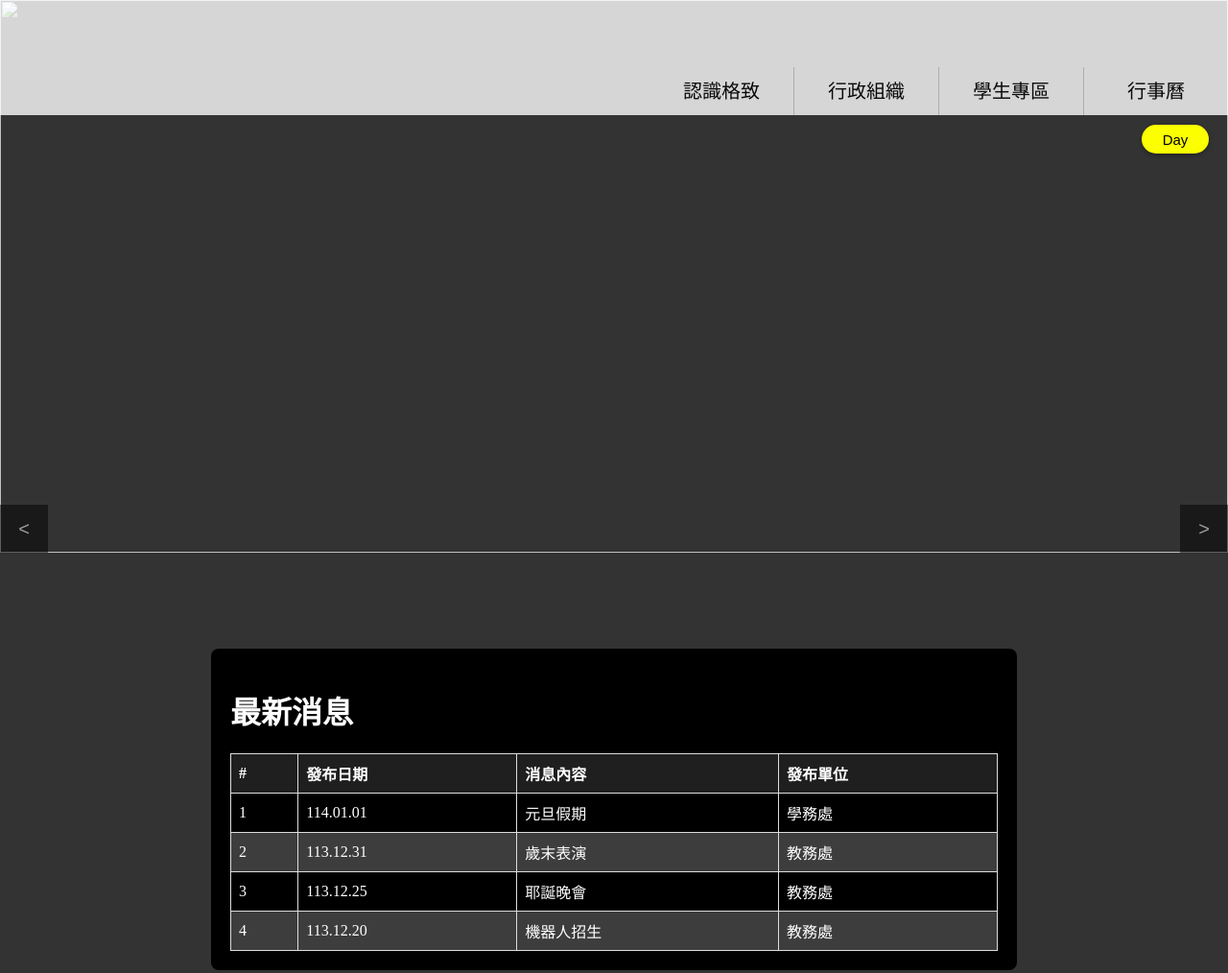
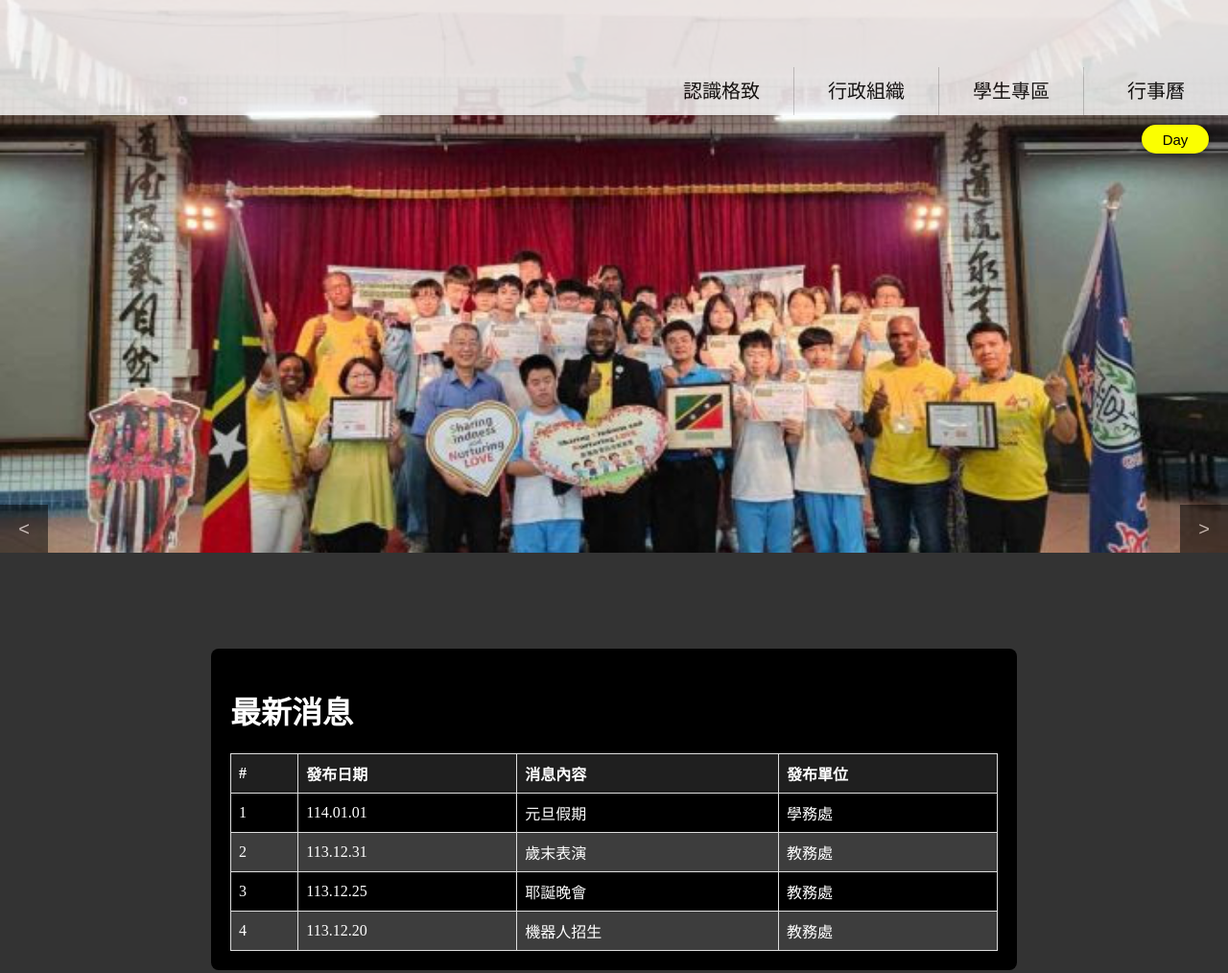
Before and after one commit to 950029/gj, a plain HTML site: page 1140126/index.html in a window 1280 px wide. Shown: the top 1014 px of the page at 96% size. Drawn offline with Linux system fonts and the light colour scheme.

Commit message:
Update index.html

```diff
--- a/1140126/index.html
+++ b/1140126/index.html
@@ -3,7 +3,7 @@
     <head>
         <meta charset="UTF-8">
         <title>新北市私立格致高級中學</title>
-        <link rel="icon" href="1140126/images/icon.gif" type="image/x-icon">
+        <link rel="icon" href="images/icon.gif" type="image/x-icon">
         <link rel="stylesheet" href="style.css">
     </head>
     <body>
@@ -30,7 +30,7 @@
         <div class="content">
 
             <div class="image-container">
-                <img id="main-image" src="1140126/images/test1.jpg"></img>
+                <img id="main-image" src="images/test1.jpg"></img>
                 <div class="button-container">
                     <button id="previous-button" onclick="previousImage()">&lt;</button>
                     <button id="next-button" onclick="nextImage()">&gt;</button>
```
